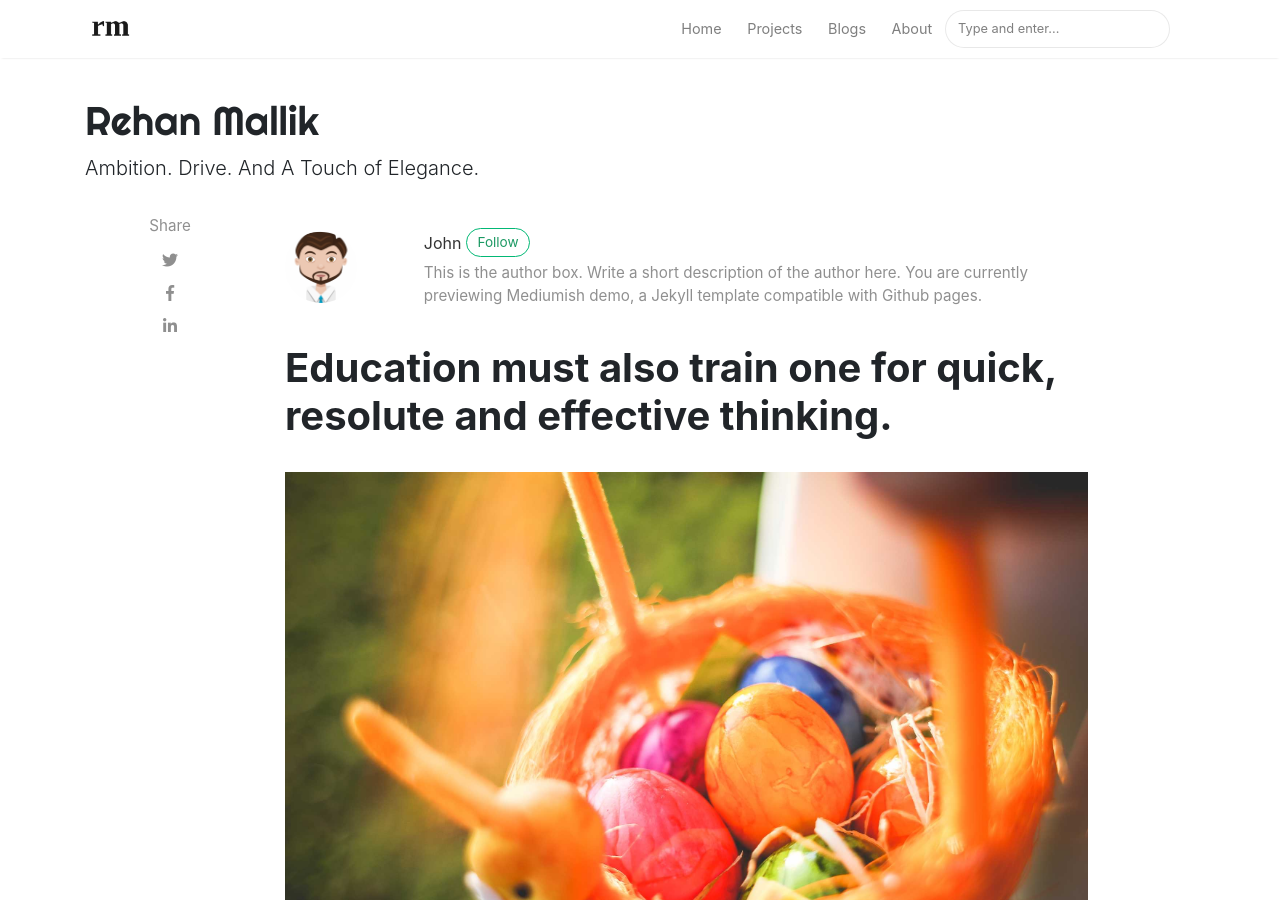
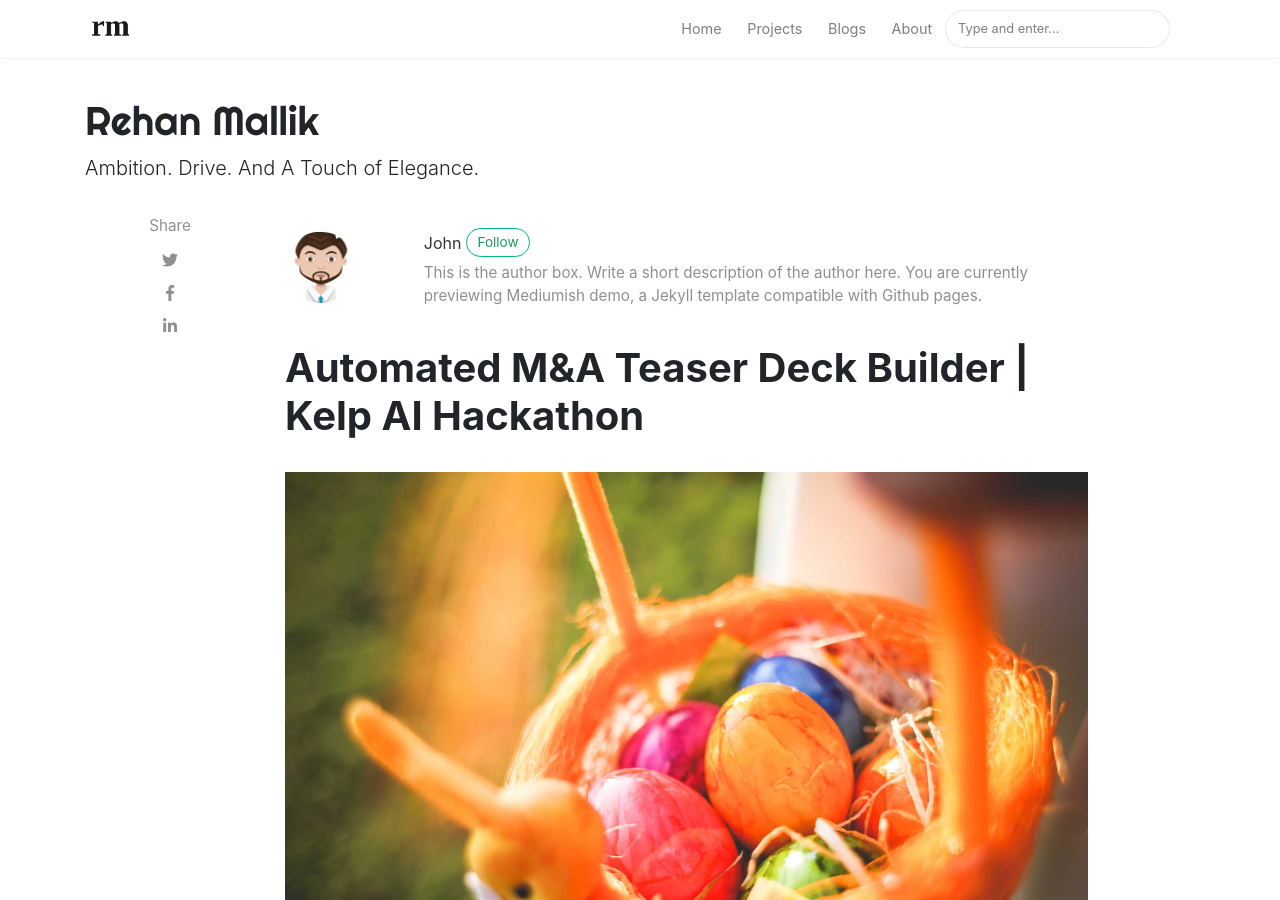
Before and after one commit to Soemon007/Soemon007.github.io, a Jekyll site: the page built from _posts/2018-06-12-education.md, in a window 1280 px wide and 900 px high. Built offline with Jekyll 4.4.1, drawn with Linux system fonts in a browser that asks for light colours; nearby versions of some CDN libraries; comment, search, counter and statistics services are not loaded; some of the changed text lies outside the part shown.

Commit message:
Renaming

```diff
--- a/_posts/2018-06-12-education.md
+++ b/_posts/2018-06-12-education.md
@@ -1,8 +1,8 @@
 ---
 layout: post
-title:  "Education must also train one for quick, resolute and effective thinking."
+title:  "Automated M&A Teaser Deck Builder | Kelp AI Hackathon"
 author: john
-categories: [ Jekyll, tutorial ]
+categories: [ Project, AI/ML ]
 image: assets/images/3.jpg
 beforetoc: "Markdown editor is a very powerful thing. In this article I'm going to show you what you can actually do with it, some tricks and tips while editing your post."
 toc: true
```
